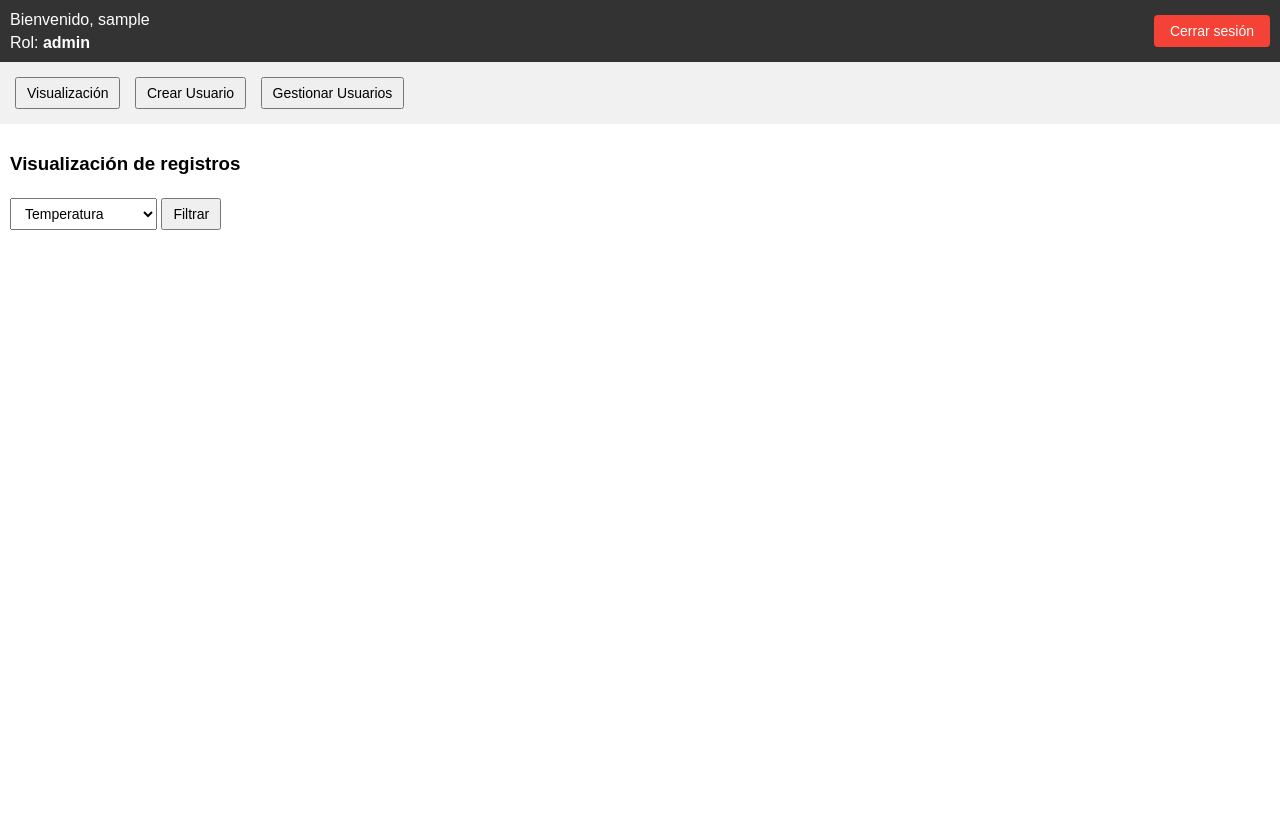
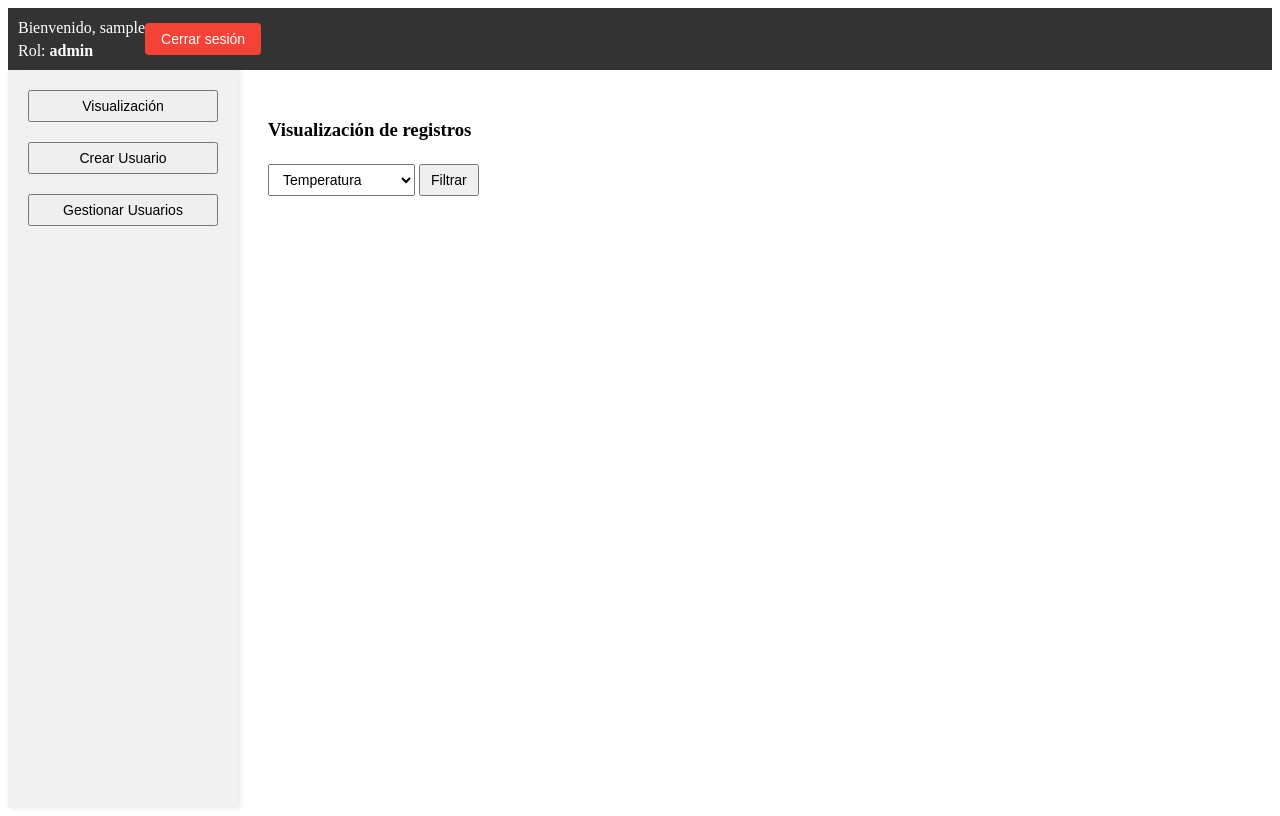
Before and after one commit to CoordinadorPG/bd_RRHH, a Flask app: page / in a window 1280 px wide. Before the commit the page ends 230 px from the top, so only its background shows below. Run offline with Flask 3, Linux system fonts and the light colour scheme; the visitor is signed in with stand-in values (Sample User, id 1).

Commit message:
Update dashboard.html
Ajuste a menú lateral

```diff
--- a/templates/dashboard.html
+++ b/templates/dashboard.html
@@ -5,8 +5,9 @@
   <link rel="stylesheet" href="https://cdnjs.cloudflare.com/ajax/libs/font-awesome/6.4.0/css/all.min.css">
   <style>
     body {
-      margin: 0;
-      font-family: Arial, sans-serif;
+      display: flex;
+      flex-direction: column;
+      height: 100vh;
     }
 
     .navbar {
@@ -16,7 +17,6 @@
       color: white;
       padding: 10px;
       align-items: center;
-      justify-content: space-between;
     }
 
     .nav-links {
@@ -50,13 +50,29 @@
       background-color: #d32f2f;
     }
 
+    .main-container {
+      display: flex;
+      flex: 1;
+    }
+
     .menu-lateral {
-      padding: 10px;
+      width: 200px;
       background-color: #f1f1f1;
+      padding: 15px;
+      box-shadow: 2px 0 5px rgba(0,0,0,0.1);
+      display: flex;
+      flex-direction: column;
+      gap: 10px;
     }
 
     .menu-lateral button {
       margin: 5px;
+    }
+
+    .contenido {
+      flex: 1;
+      padding: 20px;
+      overflow-y: auto;
     }
 
     .form-section {
@@ -118,6 +134,7 @@
     </div>
   </div>
 
+  <div class="main-container">
   <div class="menu-lateral">
     {% if 'temperatura' in pestañas %}<button onclick="mostrar('temperatura')">Temperatura</button>{% endif %}
     {% if 'aceite' in pestañas %}<button onclick="mostrar('aceite')">Aceite Quemado</button>{% endif %}
@@ -129,6 +146,7 @@
     {% if rol == 'admin' %}<button onclick="mostrar('gestionar_usuarios')">Gestionar Usuarios</button>{% endif %}
   </div>
 
+<div class="contenido">
   {% include "secciones/temperatura.html" %}
   {% include "secciones/aceite.html" %}
   {% include "secciones/limpieza.html" %}
@@ -137,6 +155,8 @@
   {% include "secciones/visualizacion.html" %}
   {% include "secciones/crear_usuario.html" %}
   {% include "secciones/gestionar_usuarios.html" %}
+  </div>
+</div>
 
   <script>
     function togglePassword() {
```
